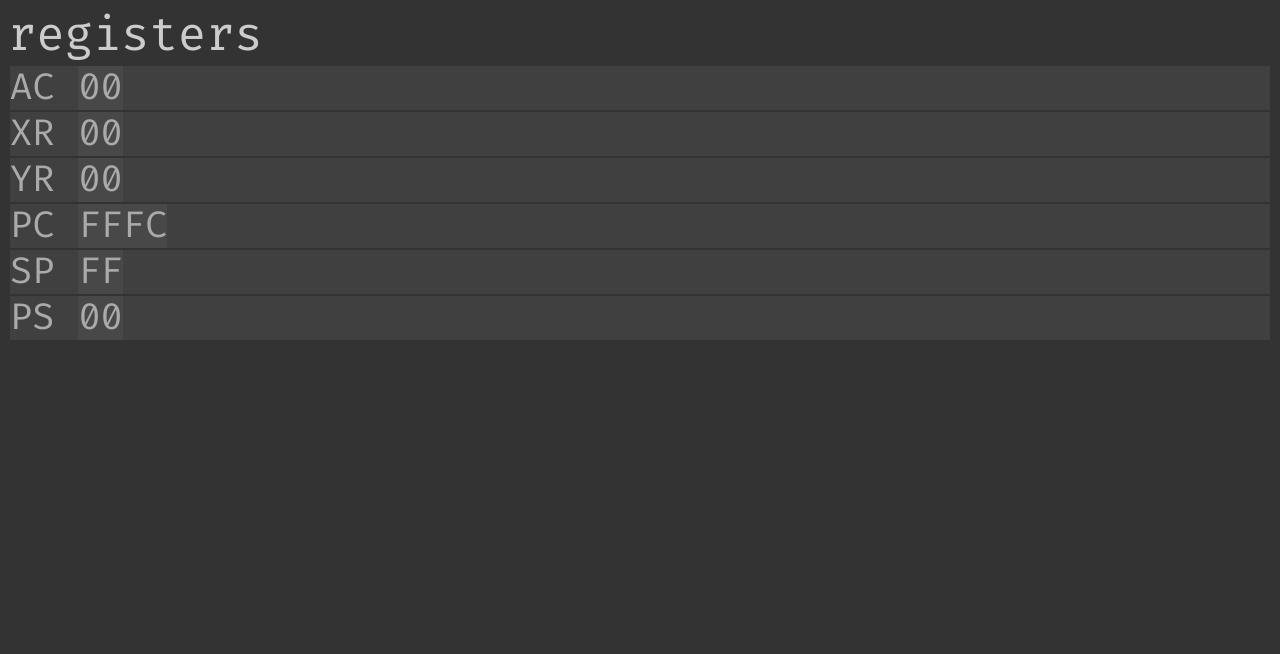
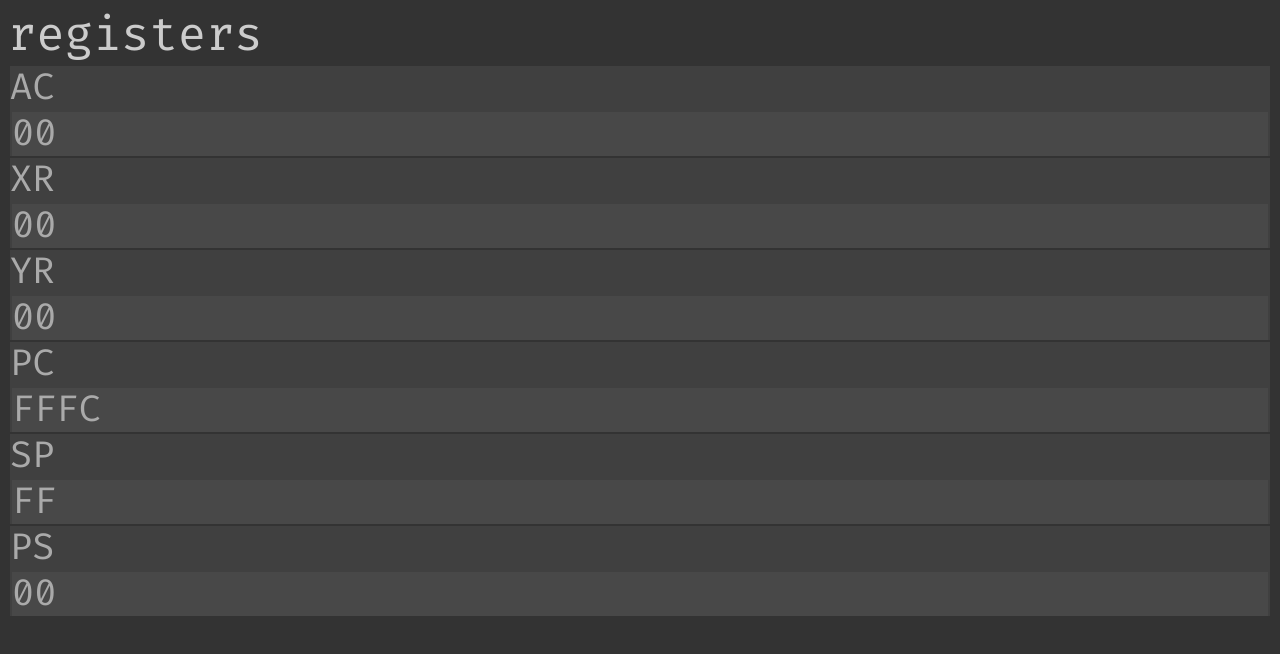
Before and after one commit to Miccra2/Miccra2.github.io, a plain HTML site: page emulators/6502/6502.html in a window 1280 px wide. Drawn offline with Linux system fonts and the light colour scheme.

Commit message:
index.html updated

```diff
--- a/emulators/6502/6502.html
+++ b/emulators/6502/6502.html
@@ -41,33 +41,57 @@
             <text class="register-caption">registers</text>
 
             <div id="accumulator" class="register">
-                <text class="register-name">AC</text>
-                <text class="register-content-8-bit">00</text>
+                <div class="register-name">
+                    <text>AC</text>
+                </div>
+                <div class="register-content-8-bit">
+                    <text>00</text>
+                </div>
             </div>
 
             <div id="x-index" class="register">
-                <text class="register-name">XR</text>
-                <text class="register-content-8-bit">00</text>
+                <div class="register-name">
+                    <text>XR</text>
+                </div>
+                <div class="register-content-8-bit">
+                    <text>00</text>
+                </div>
             </div>
 
             <div id="y-index" class="register">
-                <text class="register-name">YR</text>
-                <text class="register-content-8-bit">00</text>
+                <div class="register-name">
+                    <text>YR</text>
+                </div>
+                <div class="register-content-8-bit">
+                    <text>00</text>
+                </div>
             </div>
 
             <div id="program-counter" class="register">
-                <text class="register-name">PC</text>
-                <text class="register-content-16-bit">FFFC</text>
+                <div class="register-name">
+                    <text>PC</text>
+                </div>
+                <div class="register-content-16-bit">
+                    <text>FFFC</text>
+                </div>
             </div>
 
             <div id="stack-pointer" class="register">
-                <text class="register-name">SP</text>
-                <text class="register-content-8-bit">FF</text>
+                <div class="register-name">
+                    <text>SP</text>
+                </div>
+                <div class="register-content-8-bit">
+                    <text>FF</text>
+                </div>
             </div>
 
             <div id="processor-status" class="register">
-                <text class="register-name">PS</text>
-                <text class="register-content-8-bit">00</text>
+                <div class="register-name">
+                    <text>PS</text>
+                </div>
+                <div class="register-content-8-bit">
+                    <text>00</text>
+                </div>
             </div>
 
         </div>
```
